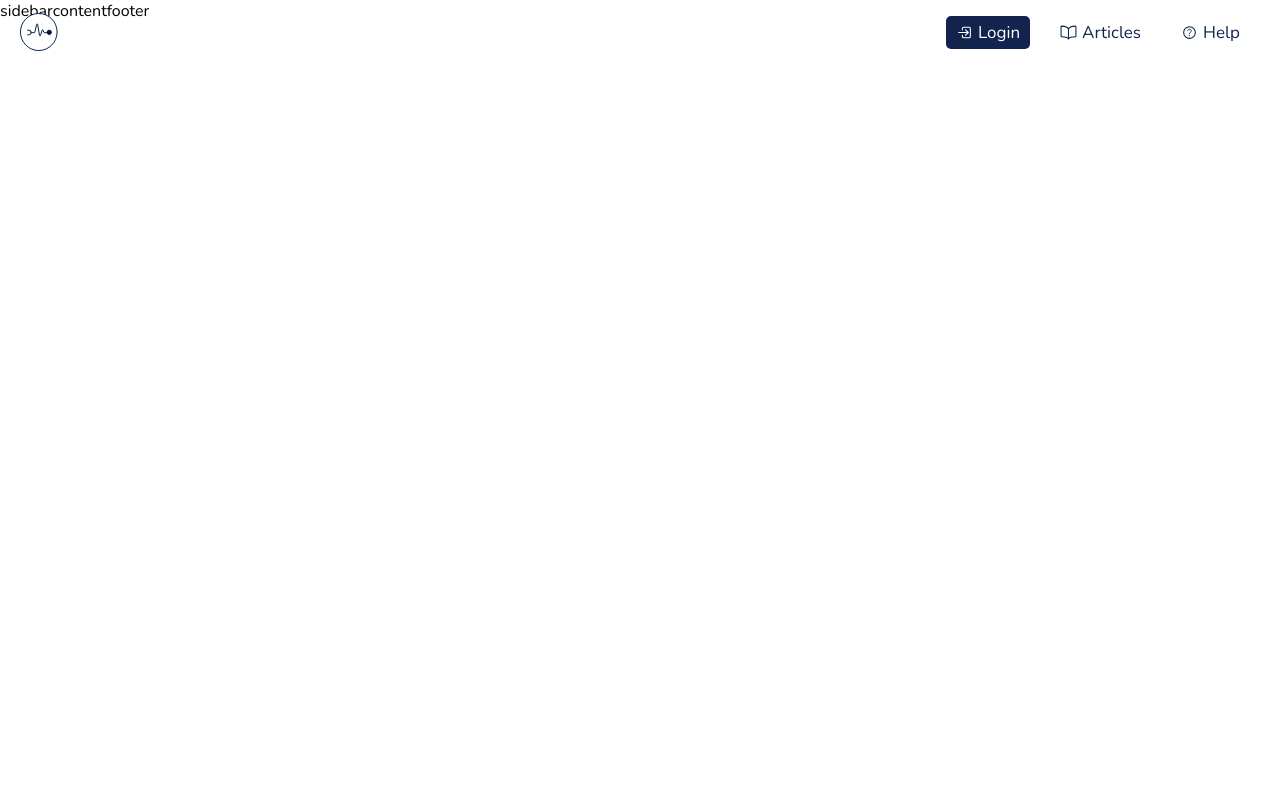
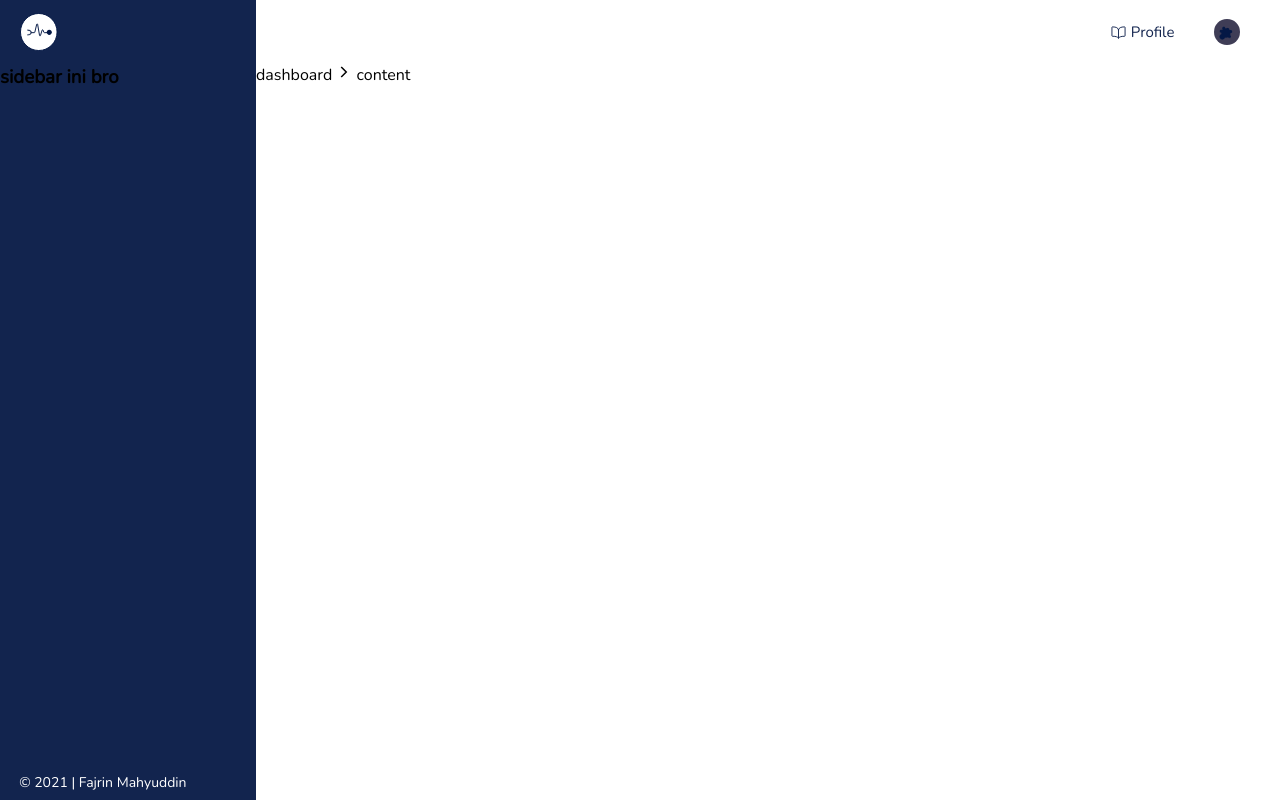
Before and after one commit to Fajrin-Mahyuddin/rekam_medis_app, a React (Create React App) app: page /dashboard in a window 1280 px wide. Built offline with nearby package versions, Linux system fonts and the light colour scheme.

Commit message:
dashboard prepare page

```diff
--- a/src/components/organisims/contents/body.tsx
+++ b/src/components/organisims/contents/body.tsx
@@ -1,11 +1,16 @@
 import React from "react";
+import { Sidebar, Footer } from "components";
 
 interface IBody {
   styles: string;
 }
 
 const Body: React.FC<IBody> = ({ styles, children }) => {
-  return <section className={`container ${styles}`}>{children}</section>;
+  return (
+    <section className={`container ${styles}`}>
+      <Sidebar /> {children} <Footer />
+    </section>
+  );
 };
 
 export default Body;
--- a/src/components/organisims/index.tsx
+++ b/src/components/organisims/index.tsx
@@ -1,5 +1,6 @@
 import Navbar from "./header/navbar";
 import Footer from "./footer/footer";
 import Body from "./contents/body";
+import Sidebar from "./sidebar";
 
-export { Navbar, Body, Footer };
+export { Navbar, Body, Sidebar, Footer };
--- /dev/null
+++ b/src/components/organisims/sidebar/index.tsx
@@ -0,0 +1,9 @@
+import React from "react";
+
+export default function Sidebar() {
+  return (
+    <aside>
+      <h1>sidebar ini bro</h1>
+    </aside>
+  );
+}
--- a/src/components/templates/login/login.tsx
+++ b/src/components/templates/login/login.tsx
@@ -5,27 +5,28 @@ import {
   IoBookOutline,
   IoHelpCircleOutline,
 } from "react-icons/io5";
+import { Images } from "components";
+import { Profile } from "images";
 
 interface Data {
   children: JSX.Element;
 }
 
-const menus: { nama: string; path: string; Ico: JSX.Element }[] = [
-  { nama: "Login", path: "/", Ico: <IoLogInOutline /> },
-  { nama: "Articles", path: "/acticles", Ico: <IoBookOutline /> },
-  { nama: "Help", path: "/help", Ico: <IoHelpCircleOutline /> },
-];
-
-// const menu_dashboard: { nama: string; path: string; Ico: JSX.Element }[] = [
-//   { nama: "Dashboard", path: "/", Ico: <IoLogInOutline /> },
+// const menus: { nama: string; path: string; Ico: JSX.Element }[] = [
+//   { nama: "Login", path: "/", Ico: <IoLogInOutline /> },
 //   { nama: "Articles", path: "/acticles", Ico: <IoBookOutline /> },
 //   { nama: "Help", path: "/help", Ico: <IoHelpCircleOutline /> },
 // ];
 
+const menu_dashboard: { nama: string; path: string; Ico: JSX.Element }[] = [
+  { nama: "Profile", path: "/acticles", Ico: <IoBookOutline /> },
+  { nama: " ", path: "/help", Ico: <Images source={Profile} alt="icon" /> },
+];
+
 const LoginTemplate = ({ children }: Data) => {
   return (
     <Fragment>
-      <Navbar data={menus} />
+      <Navbar data={menu_dashboard} />
       {children}
     </Fragment>
   );
--- a/src/images/index.tsx
+++ b/src/images/index.tsx
@@ -3,5 +3,6 @@ import LoginImage from "images/assets/image-login.svg";
 import AssetOne from "images/assets/asset-one.svg";
 import AssetTwo from "images/assets/asset-two.svg";
 import AssetThree from "images/assets/asset-three.svg";
+import Profile from "images/profile.png";
 
-export { Logo, LoginImage, AssetOne, AssetTwo, AssetThree };
+export { Logo, LoginImage, AssetOne, AssetTwo, AssetThree, Profile };
--- a/src/pages/dashboard/index.tsx
+++ b/src/pages/dashboard/index.tsx
@@ -8,12 +8,7 @@ import {
   LoginTemplate,
 } from "components";
 // import { AssetOne, AssetTwo, AssetThree } from "images";
-// import {
-//   IoPersonOutline,
-//   IoKeyOutline,
-//   IoLogoFacebook,
-//   IoLogoGoogle,
-// } from "react-icons/io5";
+import { IoChevronForwardSharp } from "react-icons/io5";
 // import { Redirect } from "react-router-dom";
 
 const Dashboard = () => {
@@ -23,10 +18,12 @@ const Dashboard = () => {
   // }
   return (
     <LoginTemplate>
-      <Body styles="row">
-        <div>sidebar</div>
-        <div>content</div>
-        <div>footer</div>
+      <Body styles="content-wrapper">
+        <div className="content">
+          <div className="breacrumbs">
+            dashboard <IoChevronForwardSharp /> content
+          </div>
+        </div>
       </Body>
     </LoginTemplate>
   );
--- a/src/pages/login/index.tsx
+++ b/src/pages/login/index.tsx
@@ -1,6 +1,5 @@
 import React, { useState } from "react";
 import {
-  Body,
   Button,
   Footer,
   Images,
@@ -23,7 +22,7 @@ const Login = () => {
   }
   return (
     <LoginTemplate>
-      <Body styles="row">
+      <section className="row">
         <div className="form-login">
           <div className="form-wrapper">
             <div className="welcome-text">
@@ -103,7 +102,7 @@ const Login = () => {
           <Images source={AssetTwo} alt="AssetTwo" />
           <Images source={AssetThree} alt="AssetThree" />
         </div>
-      </Body>
+      </section>
     </LoginTemplate>
   );
 };
--- a/src/styles/components/index.scss
+++ b/src/styles/components/index.scss
@@ -6,3 +6,4 @@
 @import "./organisims/navbar.scss";
 @import "./organisims/footer.scss";
 @import "./organisims/contents.scss";
+@import "./organisims/sidebar.scss";
--- a/src/styles/components/organisims/contents.scss
+++ b/src/styles/components/organisims/contents.scss
@@ -46,3 +46,11 @@
     }
   }
 }
+.content-wrapper {
+  width: 100vw;
+  display: flex;
+  flex-direction: row;
+  .content {
+    padding-top: 8vh;
+  }
+}
--- a/src/styles/components/organisims/footer.scss
+++ b/src/styles/components/organisims/footer.scss
@@ -4,5 +4,5 @@ footer {
   width: inherit;
   padding: 1vh 1.5vw;
   bottom: 0;
-  font-size: 1.2vw;
+  font-size: 14px;
 }
--- a/src/styles/components/organisims/navbar.scss
+++ b/src/styles/components/organisims/navbar.scss
@@ -20,10 +20,14 @@ header {
         a {
           color: $primary-color;
           border-radius: 5px;
-          font-size: 17px;
+          font-size: 15px;
           &:hover {
             background-color: $primary-color;
             color: $white;
+          }
+          img {
+            border-radius: 50%;
+            width: 2vw;
           }
         }
         .active {
--- /dev/null
+++ b/src/styles/components/organisims/sidebar.scss
@@ -0,0 +1,6 @@
+aside {
+  background-color: $primary-color;
+  padding-top: 8vh;
+  width: 20vw;
+  height: 100vh;
+}
```
Also changed, not shown: src/images/profile.png (added), 1 other file (tests, documents, lock files or other folders).
